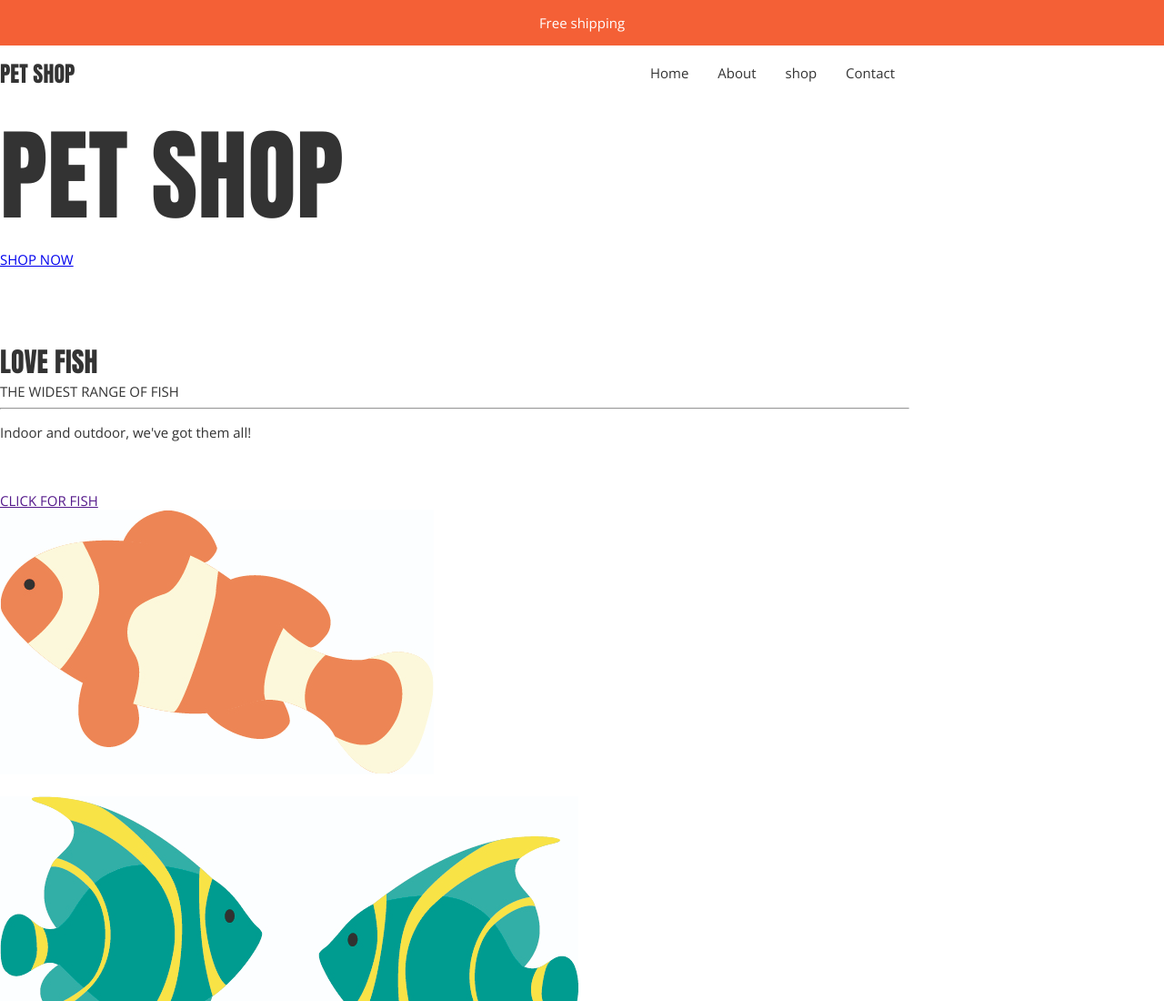
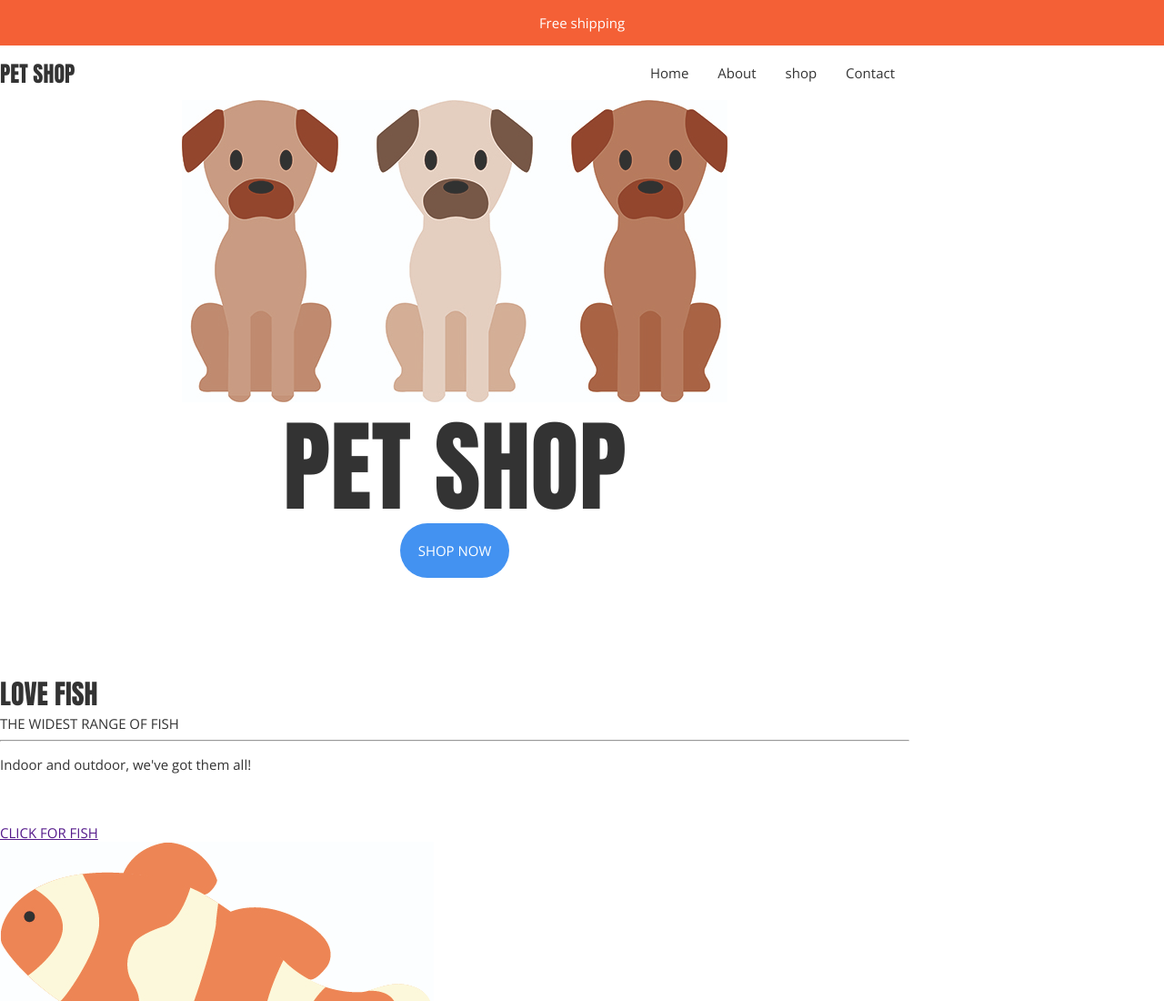
Before and after one commit to ajhumes/PetShop, a plain HTML site: page index.html in a window 1280 px wide. Shown: the top 1100 px of the page at 91% size. Drawn offline with nearby package versions, Linux system fonts and the light colour scheme.

Commit message:
Added the banner div to the styles file

```diff
--- a/styles/styles.css
+++ b/styles/styles.css
@@ -106,3 +106,33 @@ h2 {
 .logo {
     font-family: "Anton", cursive
 }
+#banner {
+    background-image: url("../images/banner.jpg");
+    background-repeat: no-repeat;
+    background-position: center top;
+    width: 100%;
+    height: 250px;
+    text-align: center;
+    padding-top: 300px;
+    color: #333;
+}
+#banner .logo {
+    margin-top: 20px;
+}
+#banner #action a {
+    -webkit-transition: all 250ms ease-out;
+    -ms-transition: all 250ms ease-out;
+    transition: all 250ms ease-out;
+    padding: 20px;
+    color: white;
+    text-decoration: none;
+    border-radius: 30px;
+    background-color: #4392F1;
+}
+#banner #action a:hover {
+    -webkit-transition: all 250ms ease-out;
+    -ms-transition: all 250ms ease-out;
+    transition: all 250ms ease-out;
+    background-color:#F46036;
+    padding: 20px 40px;
+}
```
